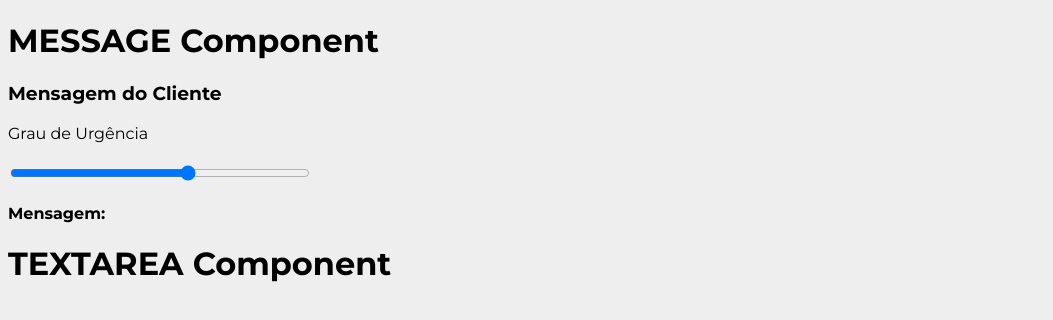
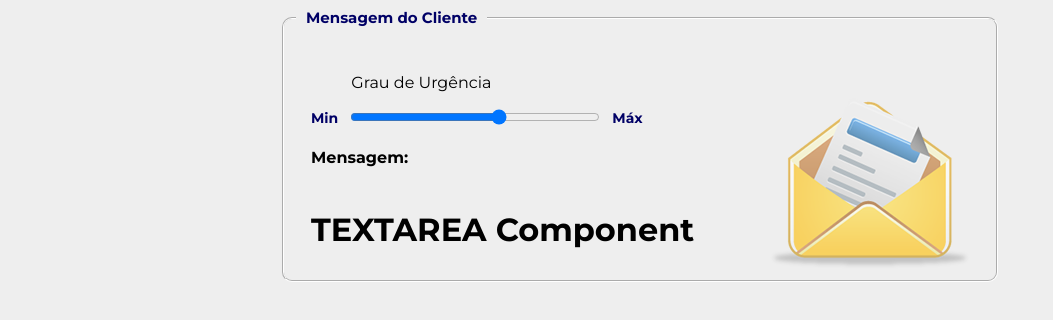
Before and after one commit to marcusviniciusmo/Companhia_Do_Saldo_Website, a React (Vite) app in the folder frontend/: page /orders/message in a window 1280 px wide. Shown: the top 320 px of the page, without its empty margins (0-1053 px from the left). Built offline with nearby package versions, Linux system fonts and the light colour scheme.

Commit message:
Message component styling

```diff
--- a/frontend/src/components/Input/styles.tsx
+++ b/frontend/src/components/Input/styles.tsx
@@ -1,6 +1,8 @@
 import styled from 'styled-components';
 
-export const Label = styled.label``;
+export const Label = styled.label`
+  margin-inline: 0.3rem;
+`;
 
 export const Container = styled.div`
   &.labelFloating {
@@ -42,11 +44,20 @@ export const Container = styled.div`
   }
 
   &.inputRange {
+    margin-top: 4rem;
+    padding-inline: 1rem;
     display: flex;
     flex-direction: column-reverse;
-    gap: 2rem;
+    gap: 1.5rem;
+
+    &:hover ${Label}{
+      color: var(--color-primary);
+      font-weight: bold;
+      opacity: 0.5;
+    }
   }
 `;
+
 
 export const Field = styled.input`
   &.labelFloating {
@@ -70,7 +81,7 @@ export const Field = styled.input`
   }
 
   &.inputRange {
-    width: 30rem;
+    width: 25rem;
     cursor: pointer;
   }
 `;
--- a/frontend/src/components/Message/index.tsx
+++ b/frontend/src/components/Message/index.tsx
@@ -1,17 +1,22 @@
 import { useState } from "react";
 import { Input } from "../Input";
 import { Textarea } from "../Textarea";
+import Icon from '../../assets/message/iconMessage.png';
 import { SetInput } from "../../utils/Functions";
+import { Container, Legend, FieldsetForm } from "../../styles/Form";
+import { MessageArea, Urgency, Span } from "./styles";
 
 export function Message() {
   const [inputUrgency, setInputUrgency] = useState<string>('');
 
   return (
-    <>
-      <h1>MESSAGE Component</h1>
+    <Container method='POST'>
+      <FieldsetForm icon={Icon}>
+        <Legend>Mensagem do Cliente</Legend>
 
-      <form>
-        <h3>Mensagem do Cliente</h3>
+        <MessageArea>
+          <Urgency>
+            <Span>Min</Span>
             <Input
               type='range'
               id='fieldUrgency'
@@ -23,10 +28,13 @@ export function Message() {
               value={inputUrgency}
               onChange={() => SetInput(event, setInputUrgency)}
             />
+            <Span>Máx</Span>
+          </Urgency>
 
           <h4>Mensagem:</h4>
           <Textarea />
-      </form>
-    </>
+        </MessageArea>
+      </FieldsetForm>
+    </Container>
   );
 };
--- /dev/null
+++ b/frontend/src/components/Message/styles.tsx
@@ -0,0 +1,19 @@
+import styled from "styled-components";
+
+export const MessageArea = styled.div`
+  width: 60%;
+  margin-inline: 1.5rem;
+  display: flex;
+  flex-direction: column;
+`;
+
+export const Urgency = styled.div`
+  display: flex;
+  align-items: flex-end;
+`;
+
+export const Span = styled.span`
+  color: var(--color-secondary);
+  font-size: 1.4rem;
+  font-weight: bold;
+`;
```
Also changed, not shown: frontend/src/assets/message/iconMessage.png (added). Lines whose indentation alone changed are shown as unchanged.
